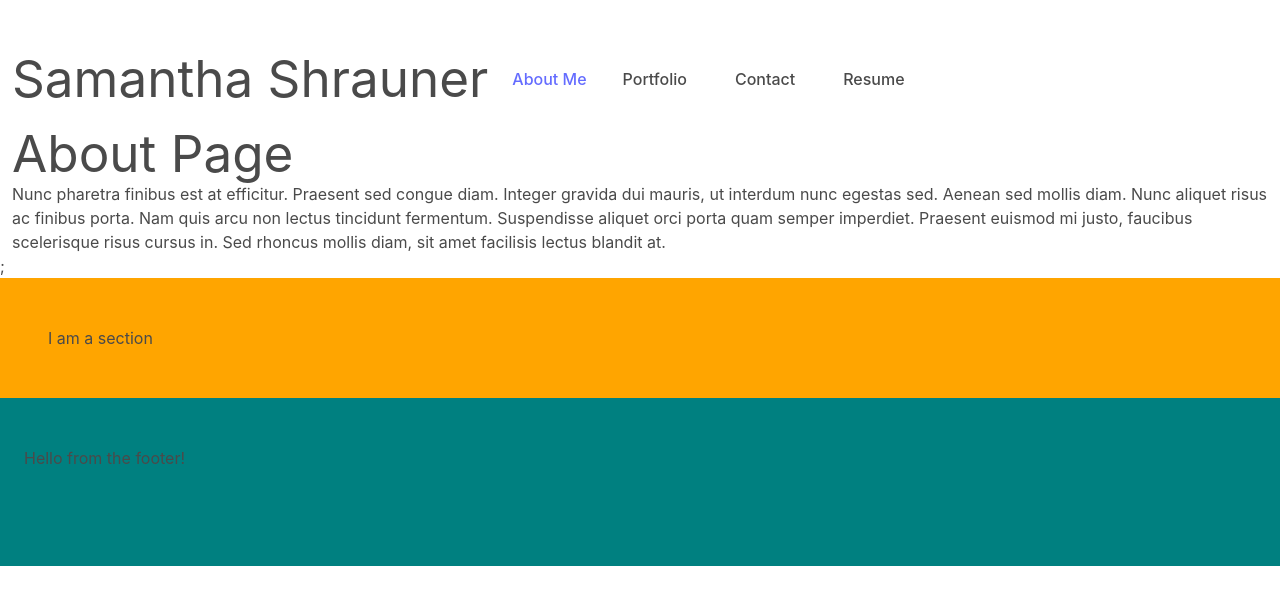
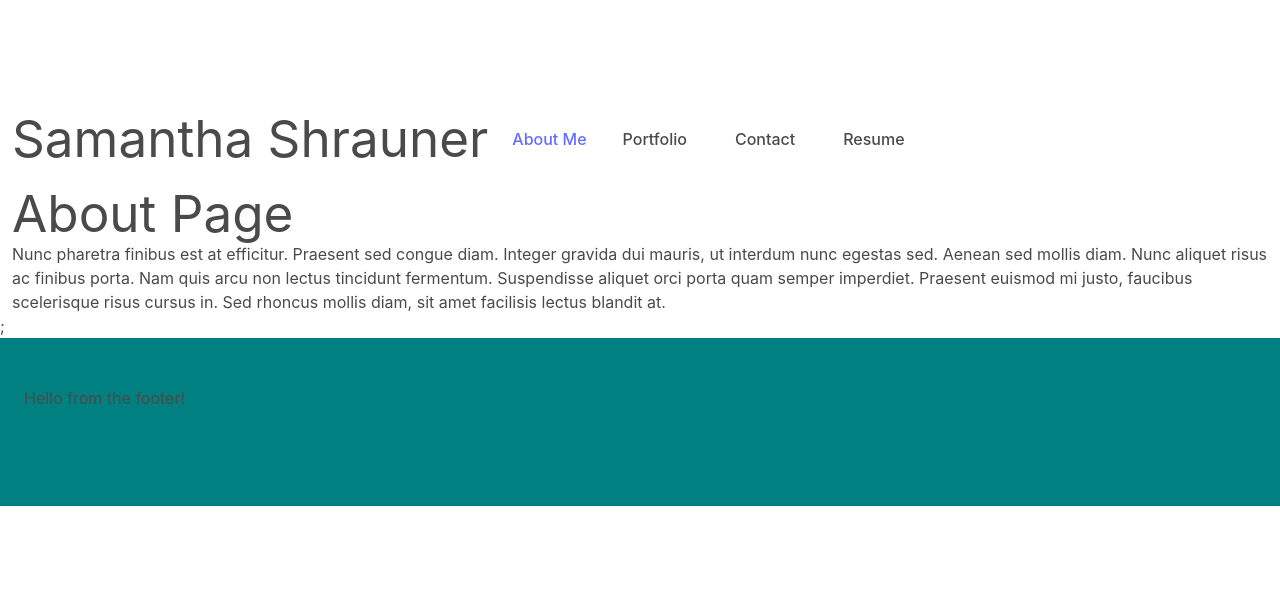
Before and after one commit to Flying-S-Ranch/react-portfolio, a React (Vite) app: page / in a window 1280 px wide. Shown: the part 101-706 px from the top of the page. Built offline with nearby package versions, Linux system fonts and the light colour scheme.

Commit message:
remove section.jsx file

```diff
--- a/src/App.jsx
+++ b/src/App.jsx
@@ -1,4 +1,4 @@
-import Section from "./components/Section";
+// import Section from "./components/Section";
 import Footer from "./components/Footer"
 import PortfolioContainer from "./components/PortfolioContainer";
 
@@ -6,7 +6,7 @@ function App() {
   return (
     <div>
       <PortfolioContainer />;
-      <Section />
+      {/* <Section /> */}
       <Footer />
     </div>
   )
--- a/src/components/Section.jsx
+++ /dev/null
@@ -1,18 +0,0 @@
-// Connects Section.jsx to Section.css
-import '../styles/Section.css'
-
-const styles = {
-    sectionStyles: {
-        background: 'orange'
-    }
-}
-
-function Section() {
-    return (
-        <section style={styles.sectionStyles} className='section'>
-            <h2>I am a section</h2>
-        </section>
-    )
-}
-
-export default Section;
```
